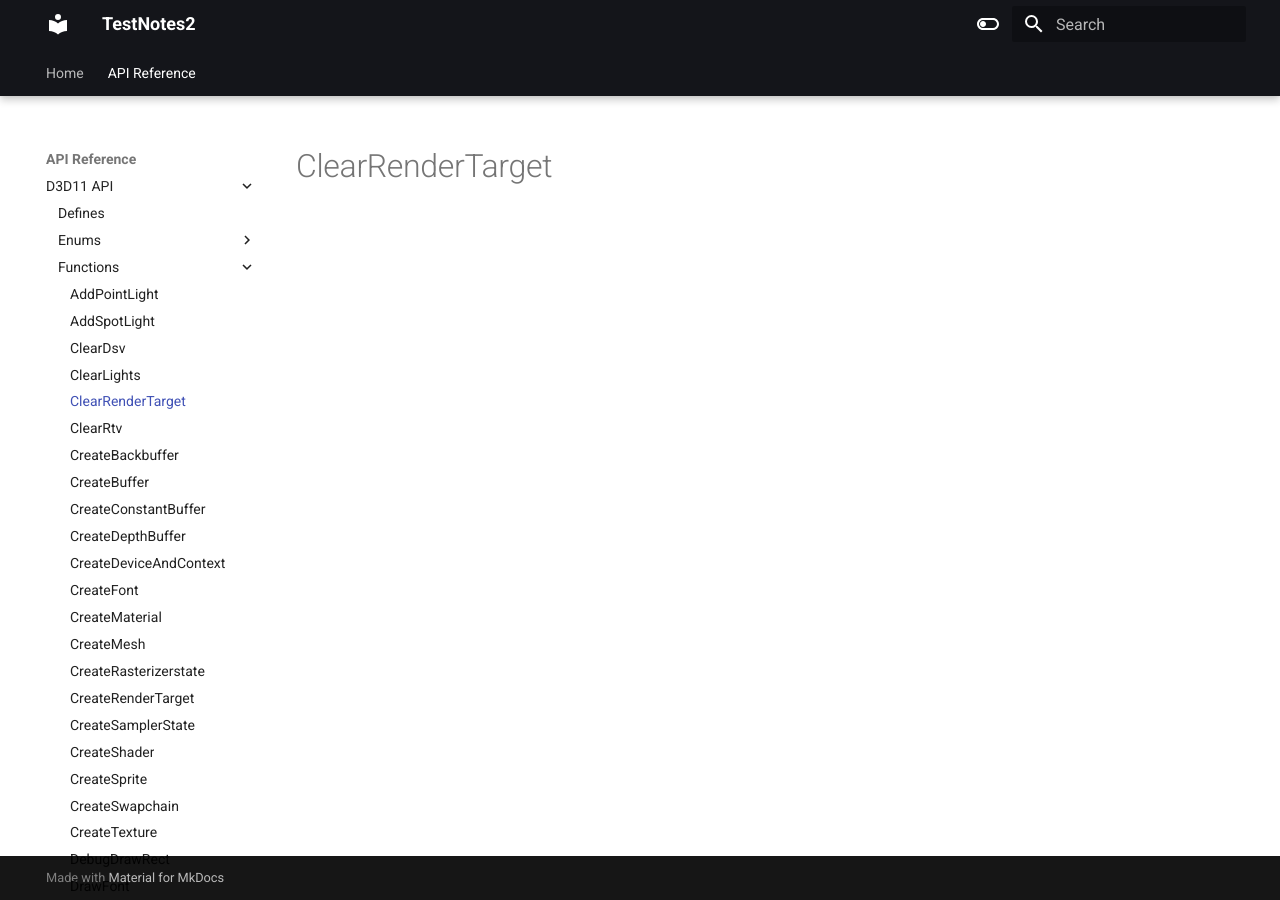
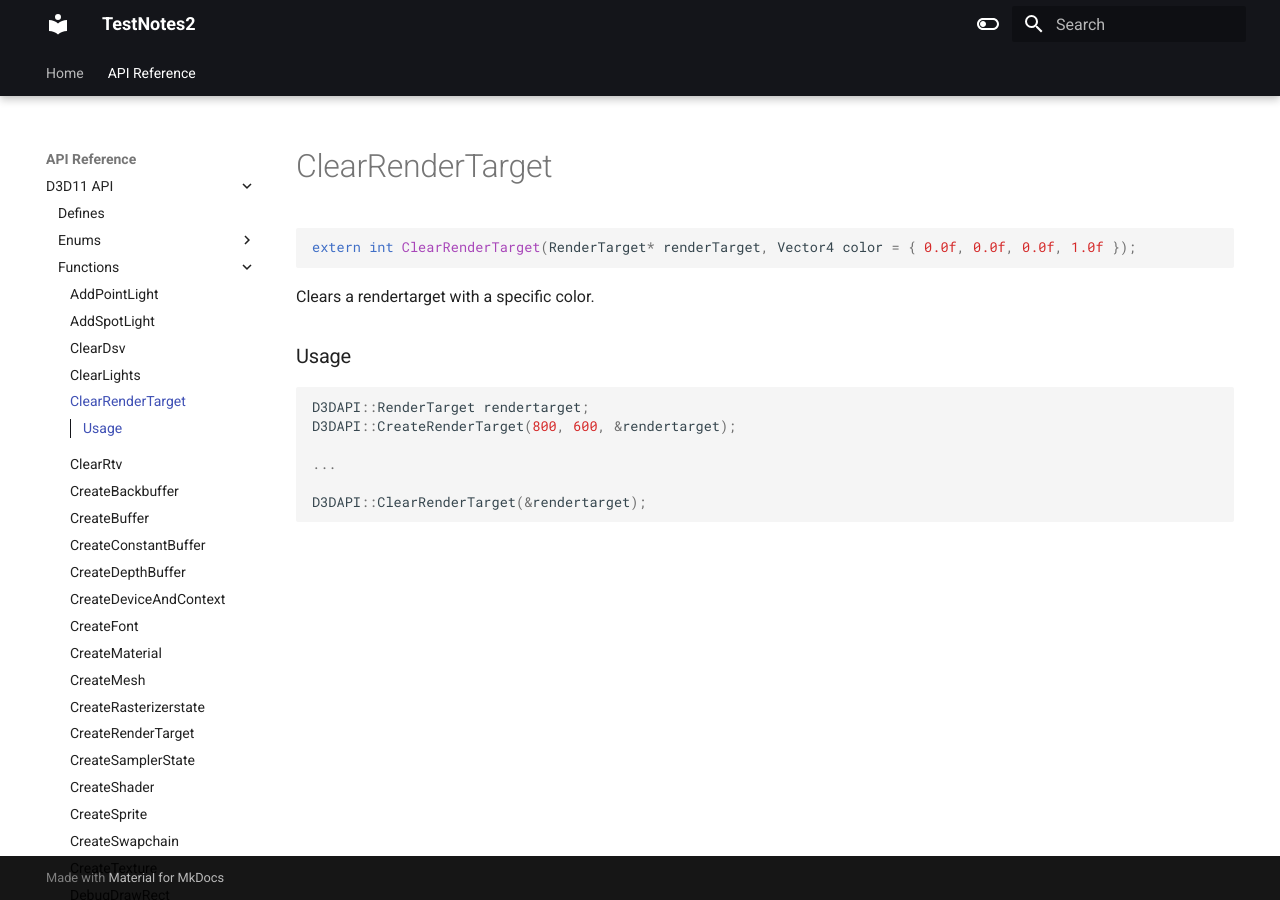
Before and after one commit to erichederstedt/TempEngineDocs, an MkDocs documentation site: the page built from docs/API Reference/D3D11 API/Functions/ClearRenderTarget.md, in a window 1280 px wide. Built offline with MkDocs 1.6.1 and Material for MkDocs 9.7.7, drawn with Linux system fonts in a browser that asks for light colours.

Commit message:
PUSH NOTE : ClearRenderTarget.md

````diff
--- a/docs/API Reference/D3D11 API/Functions/ClearRenderTarget.md
+++ b/docs/API Reference/D3D11 API/Functions/ClearRenderTarget.md
@@ -1 +1,18 @@
 # ClearRenderTarget
+
+```c++
+extern int ClearRenderTarget(RenderTarget* renderTarget, Vector4 color = { 0.0f, 0.0f, 0.0f, 1.0f });
+```
+
+Clears a rendertarget with a specific color.
+
+
+### Usage
+```c++
+D3DAPI::RenderTarget rendertarget;
+D3DAPI::CreateRenderTarget(800, 600, &rendertarget);
+
+...
+
+D3DAPI::ClearRenderTarget(&rendertarget);
+```
````
